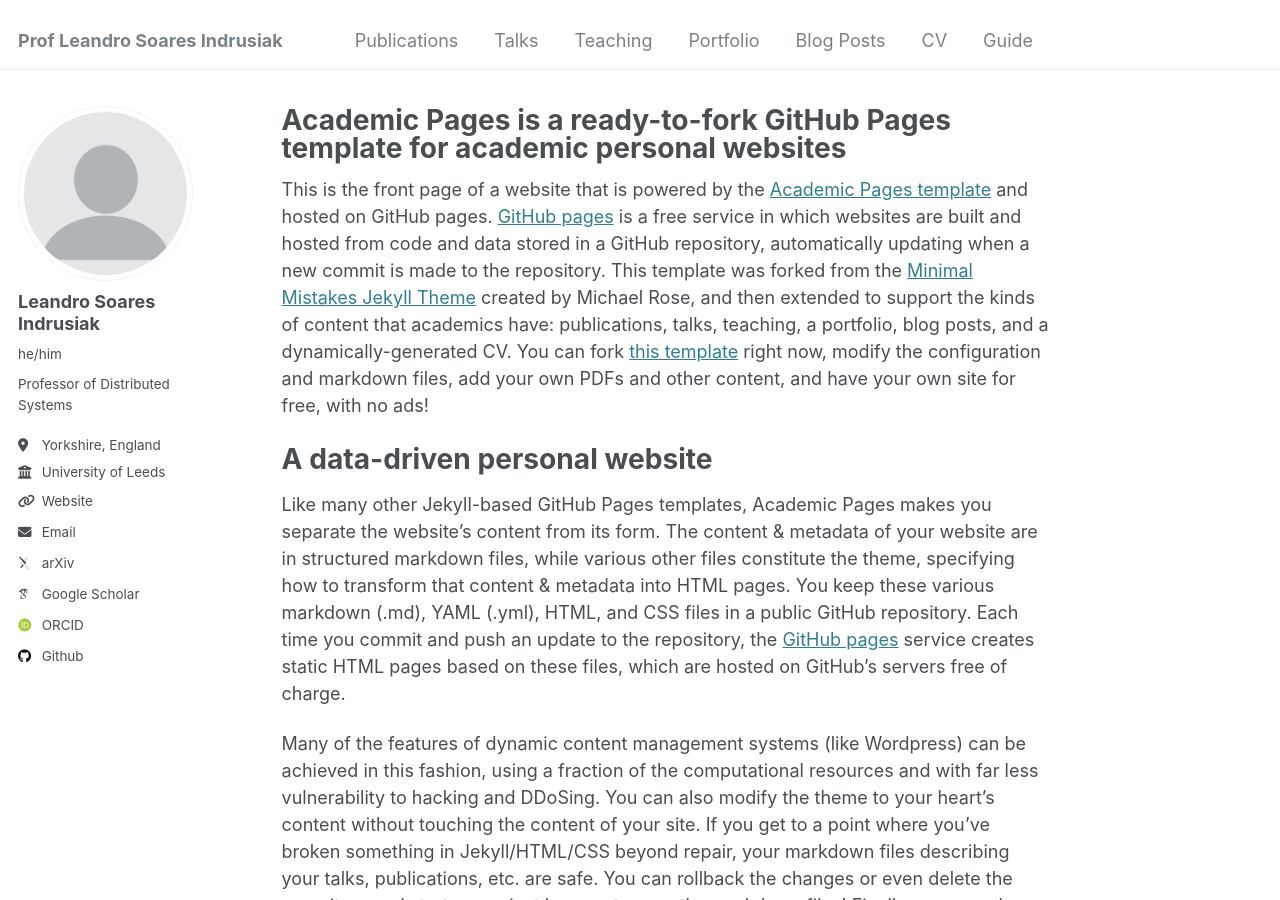
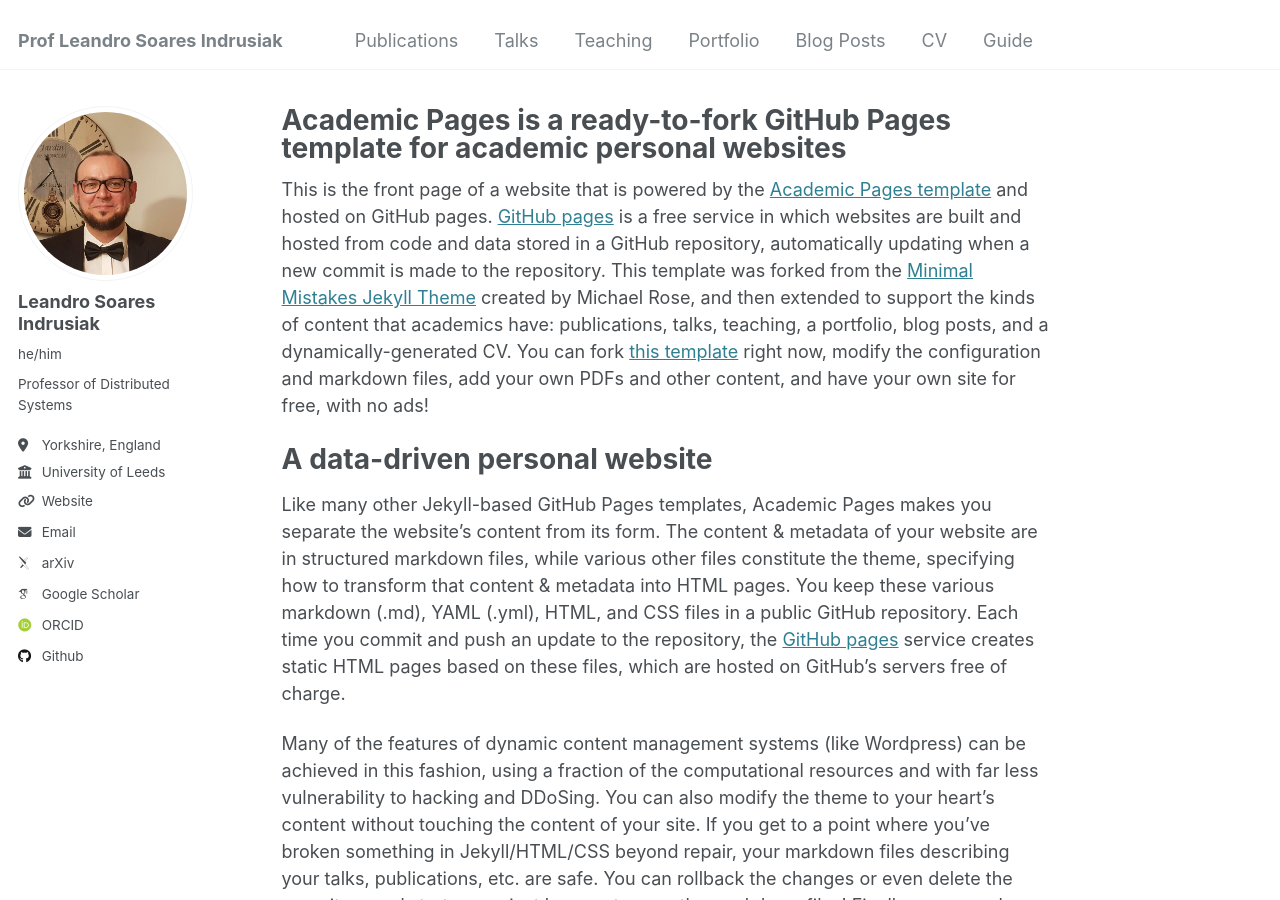
Before and after one commit to indrusiak/indrusiak.github.io, a Jekyll site: the page built from _pages/about.md, in a window 1280 px wide and 900 px high. Built offline with Jekyll 4.4.1, drawn with Linux system fonts in a browser that asks for light colours; some web fonts are replaced.

Commit message:
Update _config.yml
updated photo

```diff
--- a/_config.yml
+++ b/_config.yml
@@ -21,7 +21,7 @@ repository               : "indrusiak/indrusiak.github.io"
 #               Additional customization can be done by editing /_includes/author-profile.html
 author:
   # Biographic information
-  avatar           : "profile.png"
+  avatar           : "indrusiak_photo.jpg"
   name             : "Leandro Soares Indrusiak"
   pronouns         : "he/him" # example: "she/her"
   bio              : "Professor of Distributed Systems"
```
